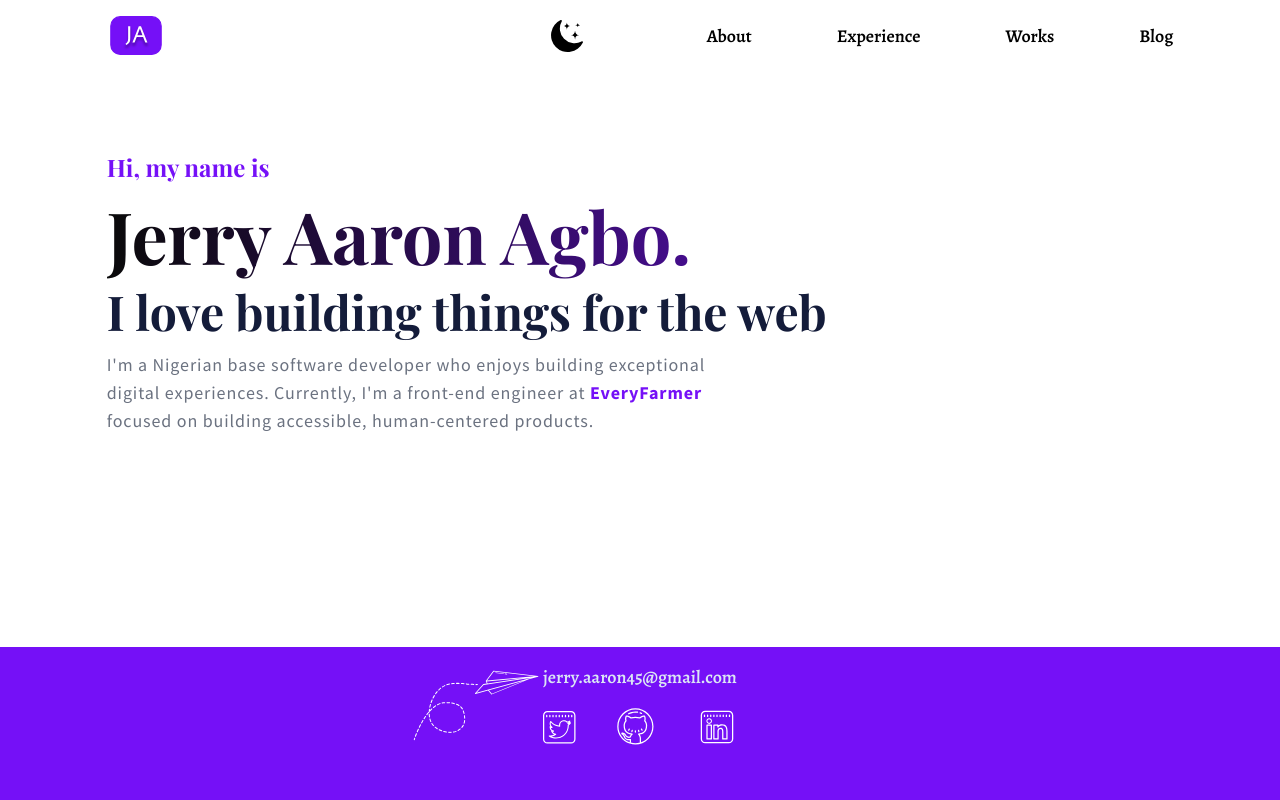
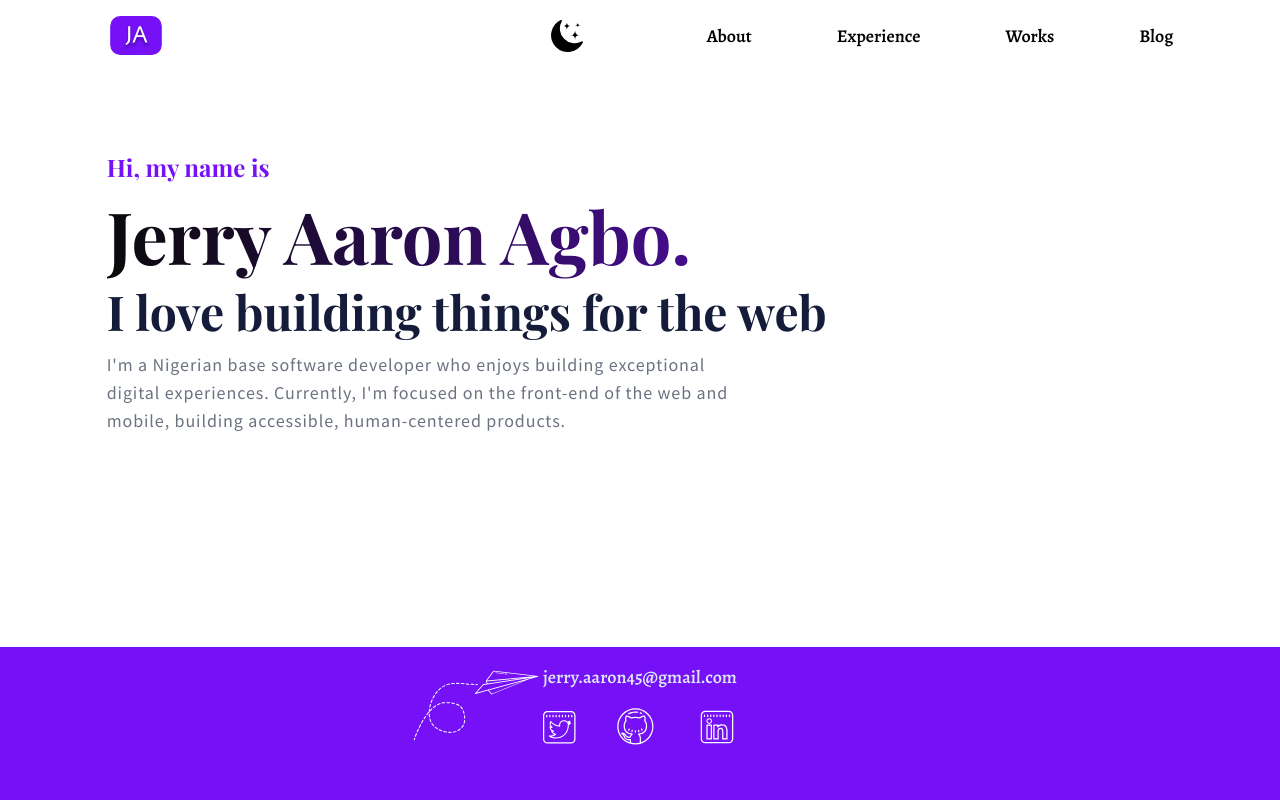
Before and after one commit to gfellah45/portfoliov2, a Next.js app: page / in a window 1280 px wide. Shown: the top 800 px of the page. Built offline with nearby package versions, Linux system fonts and the light colour scheme; a web font is replaced by a local one.

Commit message:
made slight chnages

```diff
--- a/src/components/Blog/ArticleCard.tsx
+++ b/src/components/Blog/ArticleCard.tsx
@@ -28,7 +28,7 @@ const ArticleCard = (props: Props) => {
             />
           </div>
           <div className="px-4 w-60 h-60">
-            <div className="justify-center py-2 overflow-hidden text-sm tracking-wide text-justify text-gray-600 lg:py-0 overflow-ellipsis h-2/4 dark:text-light-bg">
+            <div className="justify-center py-2 overflow-hidden text-sm tracking-wide text-justify text-gray-600 lg:py-0 overflow-ellipsis h-3/4 dark:text-light-bg">
               Lorem ipsum dolor sit amet consectetur adipisicing elit. Possimus,
               quisquam, laudantium excepturi suscipit amet omnis optio doloribus
               veritatis dolore officiis itaque accusamus delectus nisi quidem
--- a/src/components/Blog/Preview.tsx
+++ b/src/components/Blog/Preview.tsx
@@ -49,7 +49,7 @@ const Preview: FC = () => {
           variants={container}
           animate="show"
           initial="hidden"
-          className="flex flex-col overflow-y-auto md:justify-between md:flex-row"
+          className="flex flex-col overflow-y-auto md:justify-between md:flex-row md:w-11/12"
         >
           <ArticleCard />
           <ArticleCard />
--- a/src/components/Contact/ContactForm.tsx
+++ b/src/components/Contact/ContactForm.tsx
@@ -16,6 +16,7 @@ const ContactForm = (props: Props) => {
     email: "",
     message: "",
   });
+  const [btnText, setBtnText] = useState("Send");
 
   const [error, setError] = useState(false);
   const [message, setMessage] = useState("");
@@ -73,7 +74,7 @@ const ContactForm = (props: Props) => {
 
   const submit = (e: React.SyntheticEvent) => {
     e.preventDefault();
-    console.log(userData);
+    setBtnText("Sending...");
 
     if (validateForm()) {
       fetch("/api/mail", {
@@ -92,6 +93,7 @@ const ContactForm = (props: Props) => {
           if (resp.status === 200) {
             setMessage("Message sent successfully");
             setError(false);
+            setBtnText("Message Sent");
             setUserData({
               name: "",
               email: "",
@@ -99,6 +101,7 @@ const ContactForm = (props: Props) => {
             });
             setTimeout(() => {
               setMessage("");
+              setBtnText("Send");
             }, 4000);
           }
         })
@@ -176,7 +179,7 @@ const ContactForm = (props: Props) => {
               onClick={submit}
               className="w-full px-8 py-3 my-4 text-white bg-gray-800 rounded-lg shadow-lg dark:bg-light-bg dark:text-dark-bg"
             >
-              Send
+              {btnText}
             </button>
           </form>
         </div>
--- a/src/components/Hero/Title.tsx
+++ b/src/components/Hero/Title.tsx
@@ -32,18 +32,9 @@ const Hero: React.FC = () => {
         className="w-full my-4 space-x-3 text-lg font-medium tracking-wider text-gray-500 font-text md:w-11/12 lg:text-lg lg:w-8/12 xl:w-7/12 dark:text-gray-400"
       >
         I&#39;m a Nigerian base software developer who enjoys building
-        exceptional digital experiences. Currently, I&#39;m a front-end engineer
-        at{" "}
-        <span className="inline-block font-bold text-light-bg2">
-          <a
-            href="http://everyfarmer.farm"
-            target="_blank"
-            rel="noopener noreferrer"
-          >
-            EveryFarmer
-          </a>
-        </span>{" "}
-        focused on building accessible, human-centered products.
+        exceptional digital experiences. Currently, I&#39;m focused on the
+        front-end of the web and mobile, building accessible, human-centered
+        products.
       </motion.p>
     </motion.div>
   );
--- a/src/components/Projects/ProjectCard.tsx
+++ b/src/components/Projects/ProjectCard.tsx
@@ -114,7 +114,7 @@ const ProjectCard: FC<Props> = ({
           //   backgroundImage: `url(${"/ji.png"})`,
           // }}
         >
-          <Image src={image} layout="fill" objectFit="fill" />
+          <Image src={image} layout="fill" objectFit="fill" priority={true} />
         </div>
       </motion.div>
     </motion.div>
```
